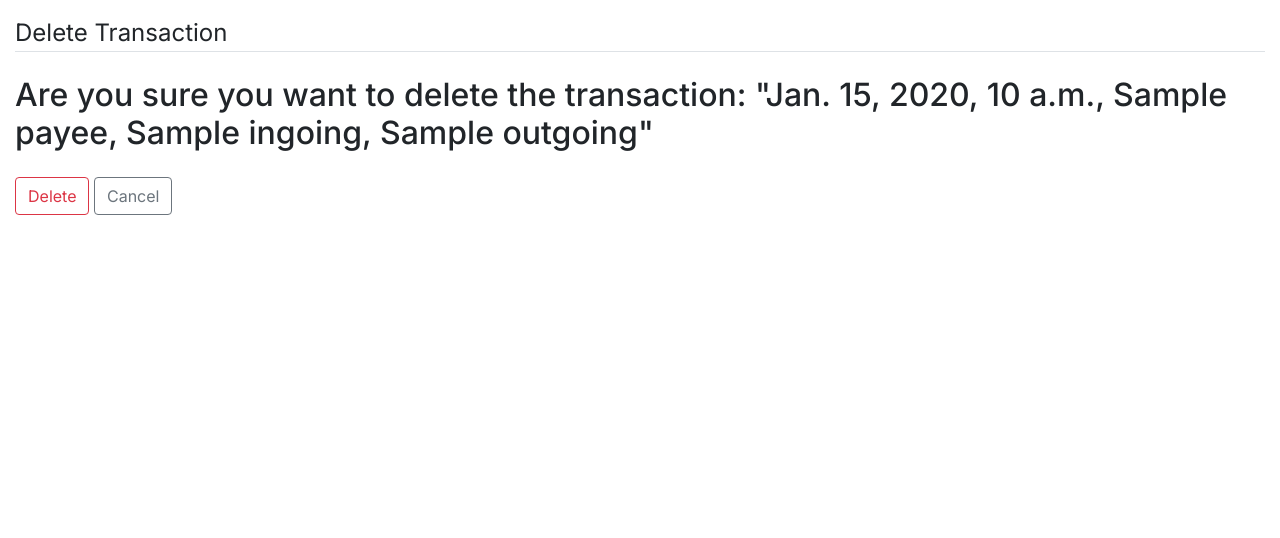
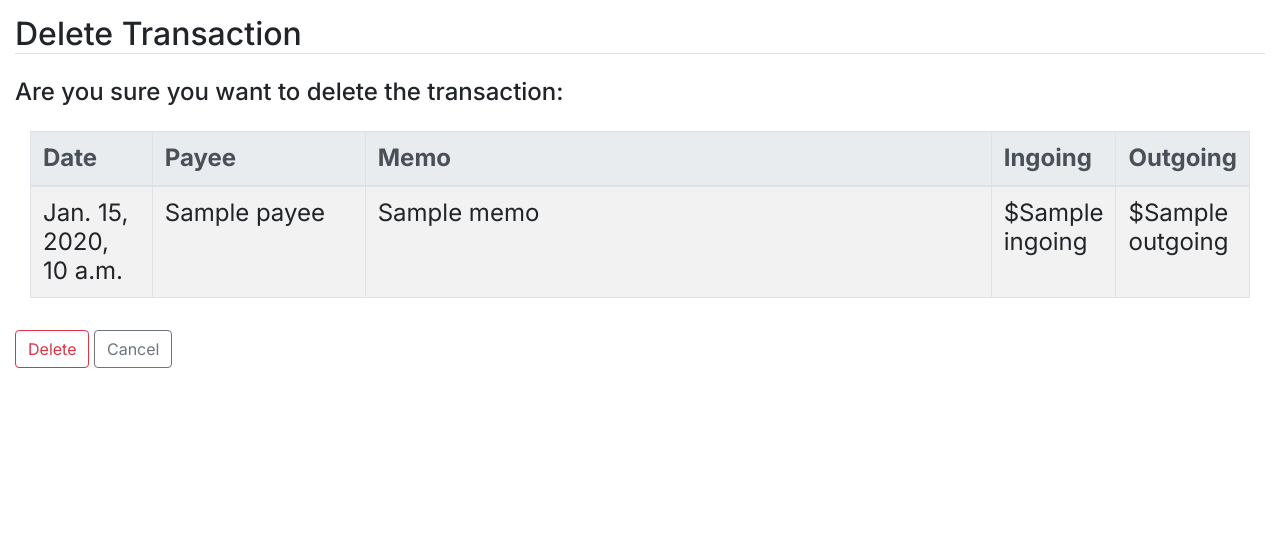
Before and after one commit to k-le/financial-tracker, a Django app: template budgeter/templates/budgeter/transaction_confirm_delete.html in a window 1280 px wide. Shown: the part 56-594 px from the top of the page. Run offline with Django 3.2, Linux system fonts and the light colour scheme; the template is opened without the code that fills it: most values are stand-ins (such as "Sample title", 1, 10 or a date in 2020); some libraries are stand-ins or nearby versions.

Commit message:
updated transaction_confirm_delete.html and views.py to filter visible budgets

```diff
--- a/budgeter/models.py
+++ b/budgeter/models.py
@@ -28,7 +28,8 @@ class TransactionList(models.Model):
     starting_balance = models.DecimalField(default=0.00, max_digits=9, decimal_places=2)
 
     def __str__(self):
-        return self.name
+        return f"User: {self.user}\n" \
+               f"Name: {self.name}"
 
 
 class Transaction(models.Model):
--- a/budgeter/templates/budgeter/transaction_confirm_delete.html
+++ b/budgeter/templates/budgeter/transaction_confirm_delete.html
@@ -5,17 +5,35 @@
       <form method="POST">
         {% csrf_token %}
         <fieldset class="form-group">
-            <legend class="border-bottom mb-4">Delete Transaction</legend>
-            <h2>Are you sure you want to delete the transaction:
-                "{{ object.date_posted }},
-                {{ object.payee }},
-                {{ object.ingoing }},
-                {{ object.outgoing }}"
-            </h2>
+          <h2 class="border-bottom mb-4">Delete Transaction</h2>
+          <h4>Are you sure you want to delete the transaction:
+            <div class="container-fluid mt-4">
+              <table class="table table-striped table-bordered table-hover">
+                <thead class="thead-light">
+                  <tr>
+                    <th scope="col"><strong>Date</strong></th>
+                    <th scope="col"><strong>Payee</strong></th>
+                    <th scope="col"><strong>Memo</strong></th>
+                    <th scope="col"><strong>Ingoing</strong></th>
+                    <th scope="col"><strong>Outgoing</strong></th>
+                  </tr>
+                </thead>
+                <tbody>
+                  <tr>
+                    <th scope="row" style="width: 10%">{{ object.date_posted }}</th>
+                    <td style="width: 17.5%">{{ object.payee }}</td>
+                    <td style="width: 51.5%">{{ object.memo }}</td>
+                    <td style="width: 10%">${{ object.ingoing }}</td>
+                    <td style="width: 10%">${{ object.outgoing }}</td>
+                  </tr>
+                </tbody>
+              </table>
+            </div>
+          </h4>
         </fieldset>
         <div class="form-group">
           <button class="btn btn-outline-danger" type="submit">Delete</button>
-          <a class="btn btn-outline-secondary" href="{% url 'transaction-delete' object.id %}">Cancel</a>
+          <a class="btn btn-outline-secondary" href="{{ request.META.HTTP_REFERER }}">Cancel</a>
         </div>
       </form>
     </div>
--- a/budgeter/views.py
+++ b/budgeter/views.py
@@ -164,6 +164,9 @@ class TransactionListListView(LoginRequiredMixin, ListView):
     context_object_name = 'transaction_lists'
     ordering = ['name']
 
+    def get_queryset(self):
+        return TransactionList.objects.filter(user=self.request.user)
+
 
 class TransactionDeleteView(LoginRequiredMixin, UserPassesTestMixin, DeleteView):
     """DeleteView for all the Transactions. Allows the User
```
